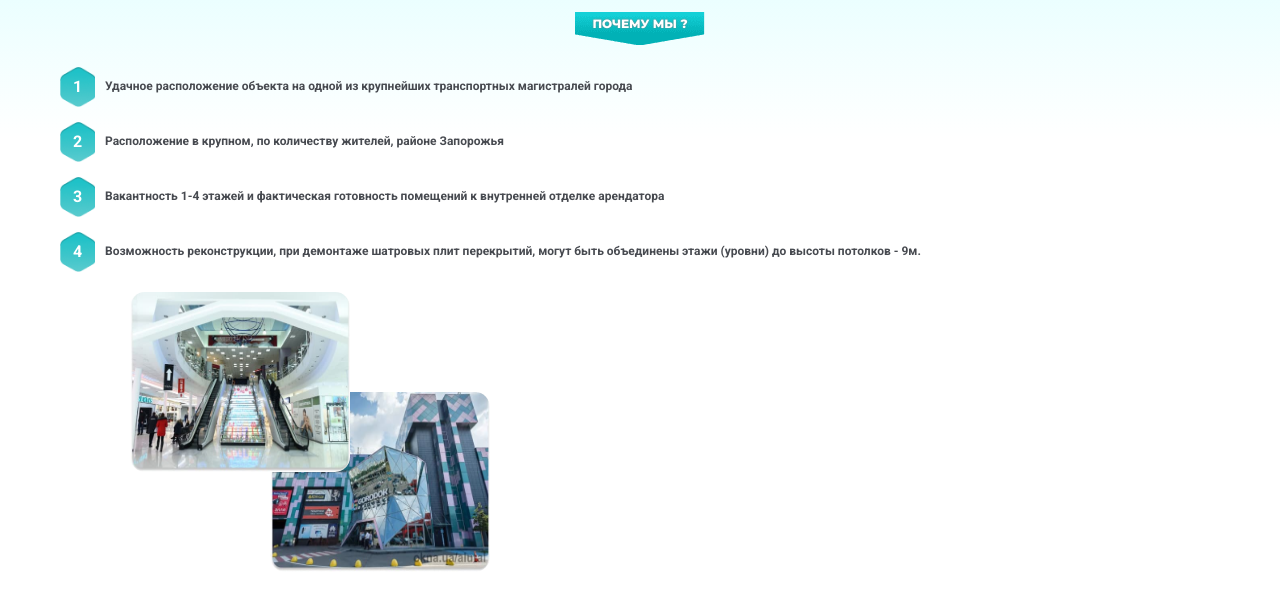
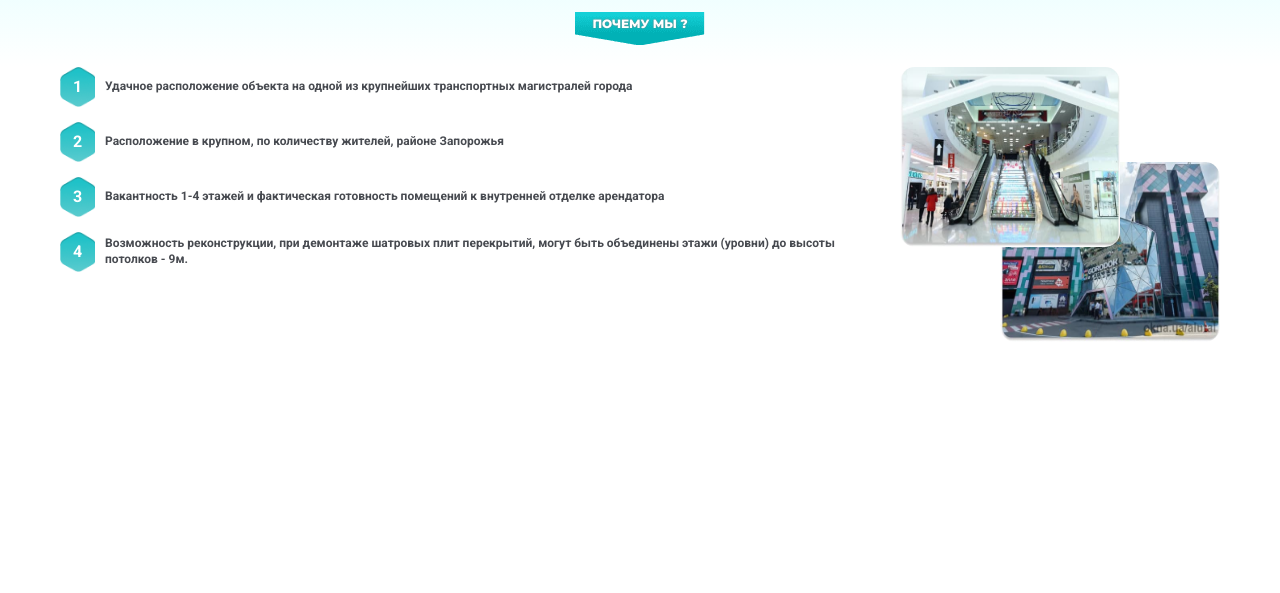
Before and after one commit to Ivan-Oliinyk/KosmoCity, a plain HTML site: page index.html in a window 1280 px wide. Shown: the part 633-1226 px from the top of the page. After the commit the page ends 1001 px from the top, so only its background shows below. Drawn offline with Linux system fonts and the light colour scheme.

Commit message:
complite promo 768

```diff
--- a/sass/layout/_promo.scss
+++ b/sass/layout/_promo.scss
@@ -136,3 +136,30 @@
     }
   }
 }
+
+@media screen and (min-width: 768px) {
+  .promo {
+    .promo-wrapper-content {
+      display: flex;
+    }
+
+    .promo-list {
+      margin-right: 15px;
+    }
+
+    .promo-wrapper-img {
+      min-width: 320px;
+    }
+
+    .promo-img {
+      &:nth-of-type(1) {
+        left: 0;
+      }
+
+      &:nth-of-type(2) {
+        left: 100px;
+        top: 95px;
+      }
+    }
+  }
+}
```
Also changed, not shown: css/main.css, css/main.min.css, index.html (line endings or trailing spaces), index.js (line endings or trailing spaces), sass/common/_container.scss (line endings or trailing spaces), sass/common/_global.scss (line endings or trailing spaces), sass/common/_normalizer.scss (line endings or trailing spaces), sass/components/_btn.scss (line endings or trailing spaces), sass/layout/_header.scss (line endings or trailing spaces), sass/layout/_hero.scss (line endings or trailing spaces), sass/main.scss (line endings or trailing spaces), sass/utils/_mixins.scss (line endings or trailing spaces), 2 other files.
